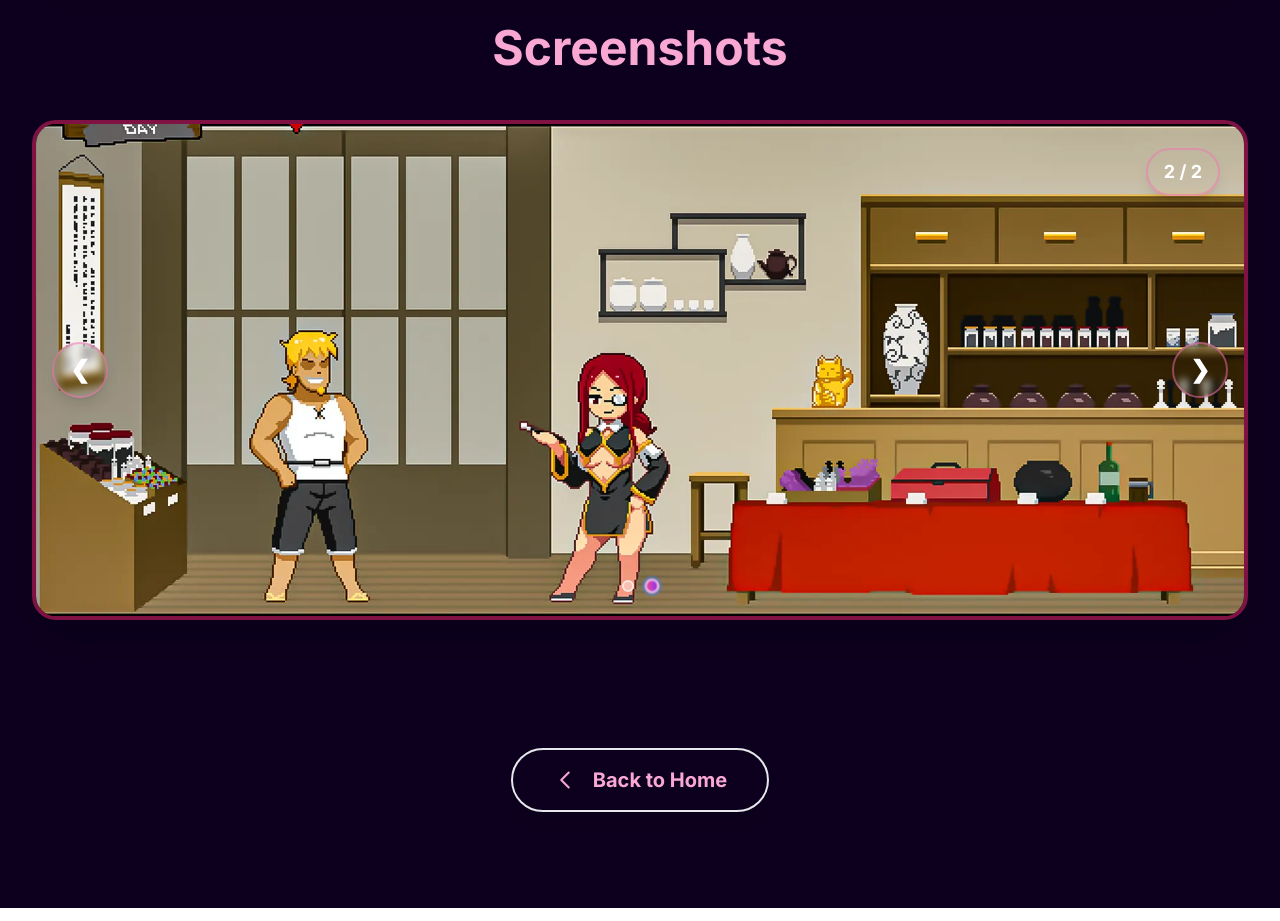
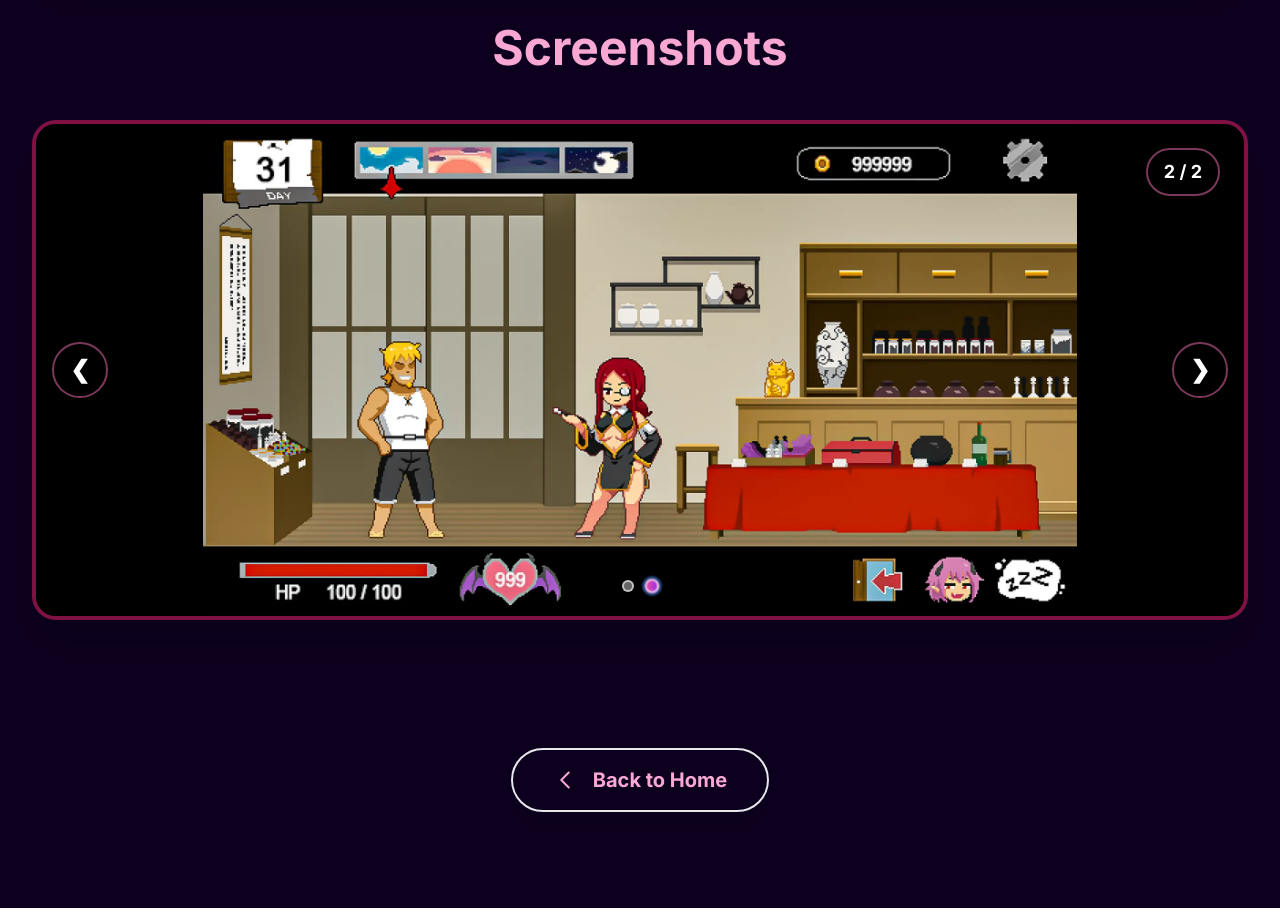
Before and after one commit to VelvetYume/VelvetYume.com, a Next.js app: page /games/Handyman-Fantasy in a window 1280 px wide. Shown: the part 1980-2901 px from the top of the page. Built offline with nearby package versions, Linux system fonts and the light colour scheme.

Commit message:
Fix screenshot image fit on Android

```diff
--- a/app/games/[id]/GameDetails.tsx
+++ b/app/games/[id]/GameDetails.tsx
@@ -254,12 +254,14 @@ export default function GameDetails({ game }: { game: Game }) {
   className="relative w-full aspect-video flex-shrink-0 rounded-2xl overflow-hidden bg-black"
 >
   <Image
-    src={screenshot}
-    alt={`${game.title} screenshot ${index + 1}`}
-    fill
-    className="object-cover object-center transition-transform duration-700 ease-out"
-    priority={index === 0}
-  />
+  src={screenshot}
+  alt={`${game.title} screenshot ${index + 1}`}
+  fill
+  className="object-contain transition-transform duration-500"
+  sizes="(max-width: 768px) 100vw, 80vw"
+  priority={index === 0}
+/>
+
 </div>
 
 
```
